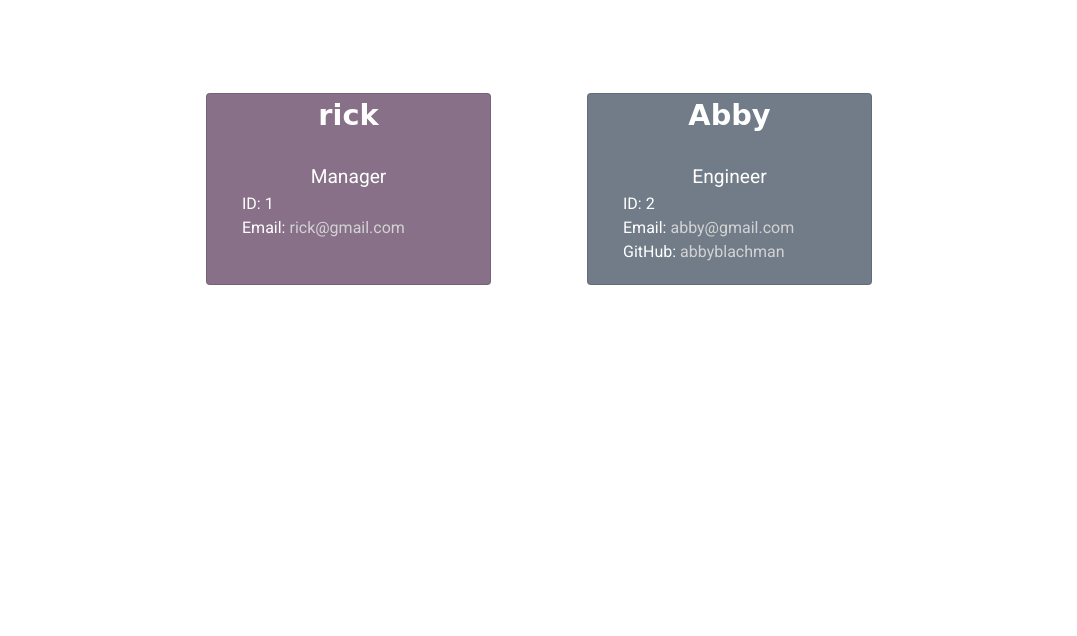
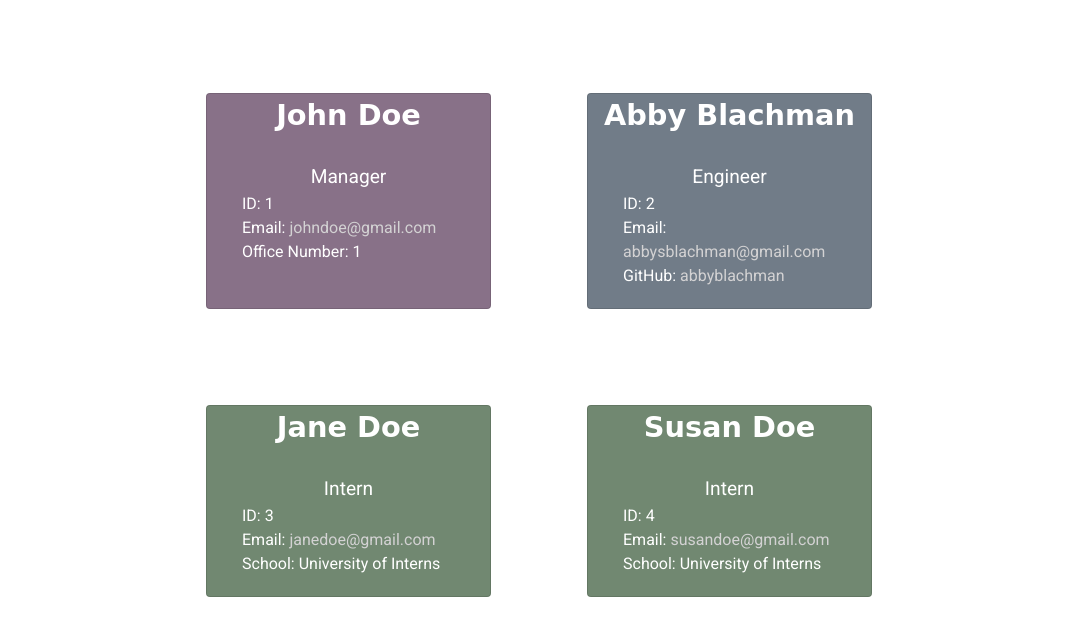
Before and after one commit to abbyblachman/template-engine, a website: page Develop/outputs/index.html in a window 1280 px wide. Shown: the part 174-810 px from the top of the page, without its empty margins (101-1178 px from the left). Drawn offline with nearby package versions, Linux system fonts and the light colour scheme; a web font is replaced by a local one.

Commit message:
functional app link

```diff
--- a/Develop/app.js
+++ b/Develop/app.js
@@ -291,7 +291,7 @@ function appMenu() {
       </body>
       </html>`;
     htmlString = headHtml + footerHtml;
-    fs.writeFileSync('./outputs/team.html', htmlString, "utf-8");
+    fs.writeFileSync('./outputs/index.html', htmlString, "utf-8");
   }
   createManager();
 }
--- a/Develop/outputs/team.html
+++ b/Develop/outputs/index.html
@@ -21,19 +21,36 @@
 </div>
       <div class="row centerrow">
                         <div class="card col-sm-3 styledcardmanager">
-                        <div class="card-title styledtitle">rick </div>
+                        <div class="card-title styledtitle">John Doe</div>
                         <div class="card-body">
                         <div class="card-subtitle styledposition">Manager</div>
                         <div>ID: 1</div>
-                        <div>Email: <a href="mailto:rick@gmail.com">rick@gmail.com</a></div>
+                        <div>Email: <a href="mailto:johndoe@gmail.com">johndoe@gmail.com</a></div>
+                        <div>Office Number: 1</div>
                         </div>
                         </div><div class="card col-sm-3 styledcardengineer">
-                        <div class="card-title styledtitle">Abby </div>
+                        <div class="card-title styledtitle">Abby Blachman</div>
                         <div class="card-body">
                         <div class="card-subtitle styledposition">Engineer</div>
                         <div>ID: 2</div>
-                        <div>Email: <a href="mailto:abby@gmail.com">abby@gmail.com</a></div>
+                        <div>Email: <a href="mailto:abbysblachman@gmail.com">abbysblachman@gmail.com</a></div>
                         <div>GitHub: <a href="https://www.github.com/abbyblachman">abbyblachman</a></div>
+                        </div>
+                        </div><div class="card col-sm-3 styledcardintern">
+                        <div class="card-title styledtitle">Jane Doe</div>
+                        <div class="card-body">
+                        <div class="card-subtitle styledposition">Intern</div>
+                        <div>ID: 3</div>
+                        <div>Email: <a href="mailto:janedoe@gmail.com">janedoe@gmail.com</a></div>
+                        <div>School: University of Interns</div>
+                        </div>
+                        </div><div class="card col-sm-3 styledcardintern">
+                        <div class="card-title styledtitle">Susan Doe</div>
+                        <div class="card-body">
+                        <div class="card-subtitle styledposition">Intern</div>
+                        <div>ID: 4</div>
+                        <div>Email: <a href="mailto:susandoe@gmail.com">susandoe@gmail.com</a></div>
+                        <div>School: University of Interns</div>
                         </div>
                         </div>
       </div>
```
